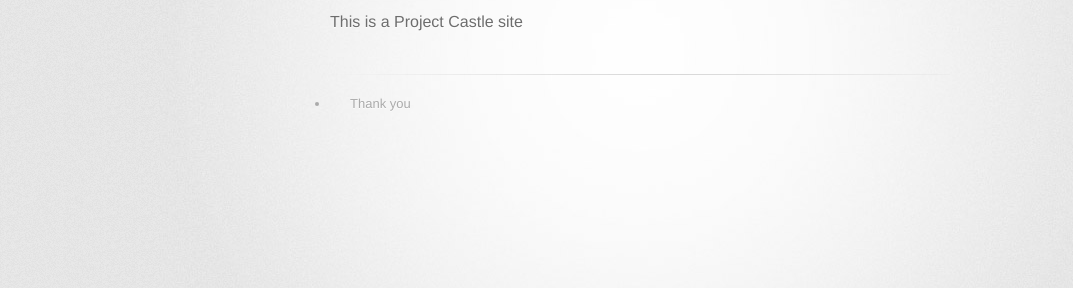
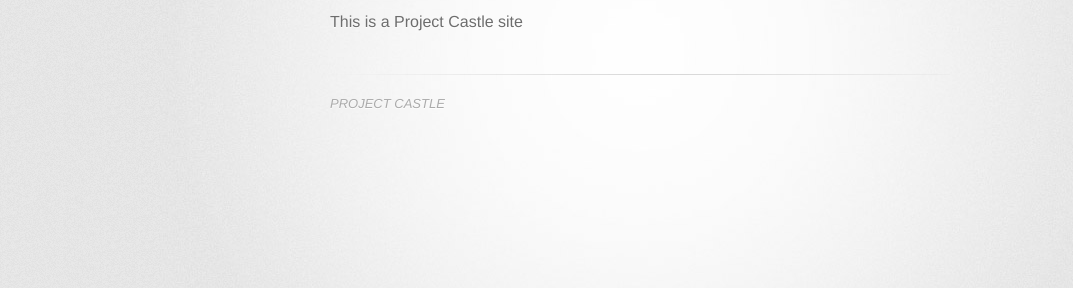
Before and after one commit to jx22/jx22.github.io, a Jekyll site: the page built from index.html, in a window 1280 px wide. Shown: the part 155-443 px from the top of the page, without its empty margins (0-1073 px from the left). Built offline with Jekyll 4.4.1, drawn with Linux system fonts in a browser that asks for light colours; some web fonts are replaced.

Commit message:
refine default.html content

```diff
--- a/_layouts/default.html
+++ b/_layouts/default.html
@@ -32,9 +32,7 @@
         {{ content }}
 
         <footer>
-  	    		<ul>
-  	        		<li>Thank you</li>
-  				</ul>
+  	    	<em>PROJECT CASTLE</em>
   			</footer>
 
       </div>
```
